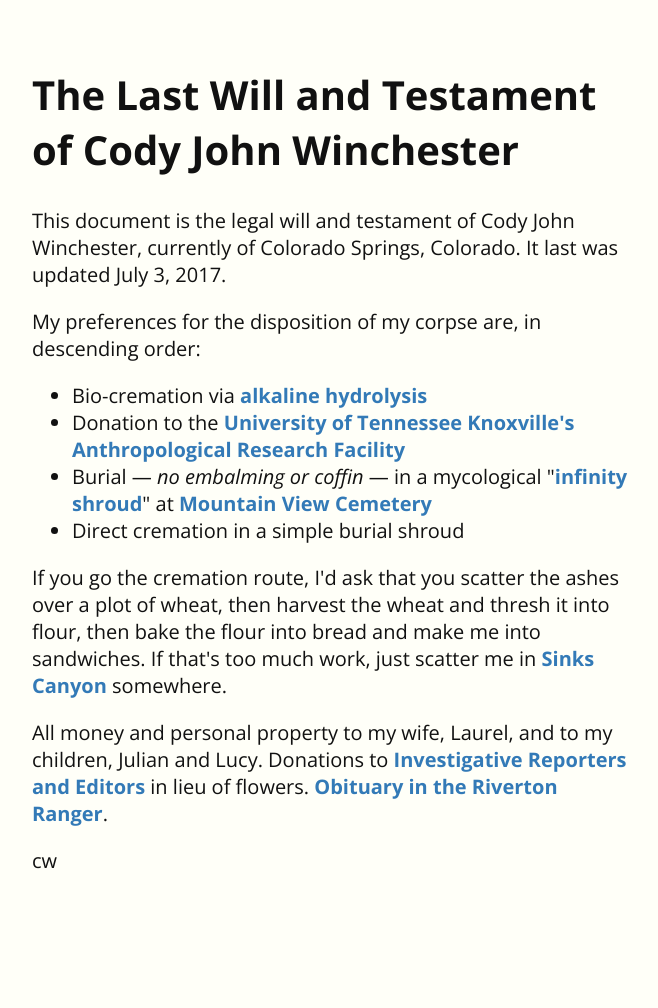
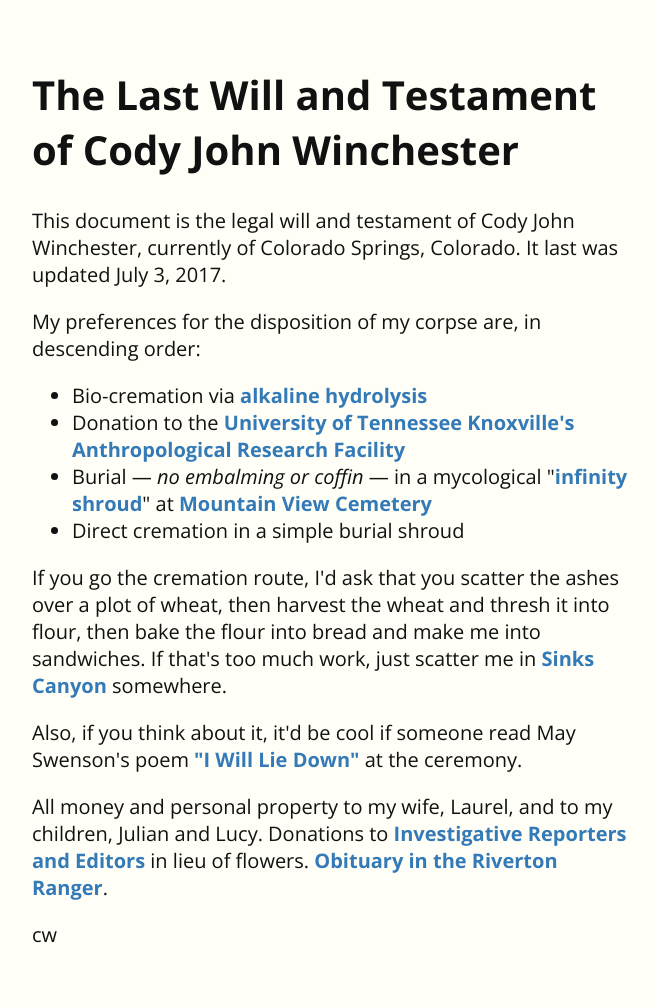
Before and after one commit to cjwinchester/cjwinchester.github.io, a Jekyll site: the page built from will.html, in a window 1280 px wide. Shown: the whole page, without its empty margins (8-666 px from the left). Built offline with Jekyll 4.4.1, drawn with Linux system fonts in a browser that asks for light colours; before the commit the page ends 934 px from its top, so only the background shows below that.

Commit message:
update will

```diff
--- a/will.html
+++ b/will.html
@@ -18,6 +18,8 @@ permalink: /last-will-and-testament/
 
             <p>If you go the cremation route, I'd ask that you scatter the ashes over a plot of wheat, then harvest the wheat and thresh it into flour, then bake the flour into bread and make me into sandwiches. If that's too much work, just scatter me in <a href="https://www.google.com/maps/place/Sinks+Canyon+State+Park/@42.7556797,-108.8041407,17z/data=!3m1!4b1!4m5!3m4!1s0x8759a9fbf960fe45:0x77108702f3c0631f!8m2!3d42.7556758!4d-108.801952" target="_blank">Sinks Canyon</a> somewhere.</p>
 
+            <p>Also, if you think about it, it'd be cool if someone read May Swenson's poem <a href="https://books.google.com/books?id=75n0BgAAQBAJ&pg=PT71&lpg=PT71&dq=i+will+lie+down+may+swenson&source=bl&ots=QGIDUbKkD1&sig=23thkPpyhDrTDDiIFnFi9CjPDBE&hl=en&sa=X&ved=0ahUKEwitnZKyov_VAhXHiVQKHW7_CXMQ6AEIMDAC#v=onepage&q=i%20will%20lie%20down%20may%20swenson&f=false" target="_blank">"I Will Lie Down"</a> at the ceremony.</p>
+
             <p>All money and personal property to my wife, Laurel, and to my children, Julian and Lucy. Donations to <a href="http://ire.org/donate/">Investigative Reporters and Editors</a> in lieu of flowers. <span id="obit"></span>.</p>
 
             <p>cw</p>
```
